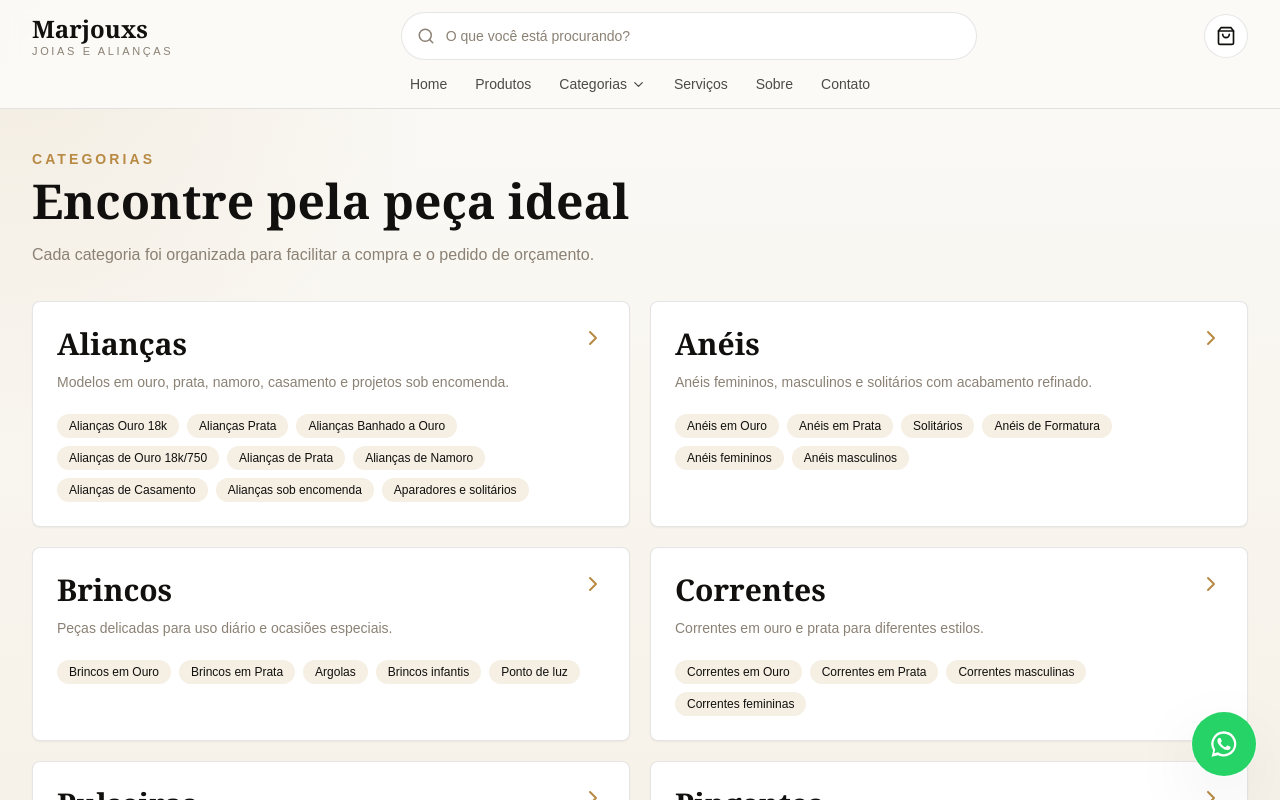
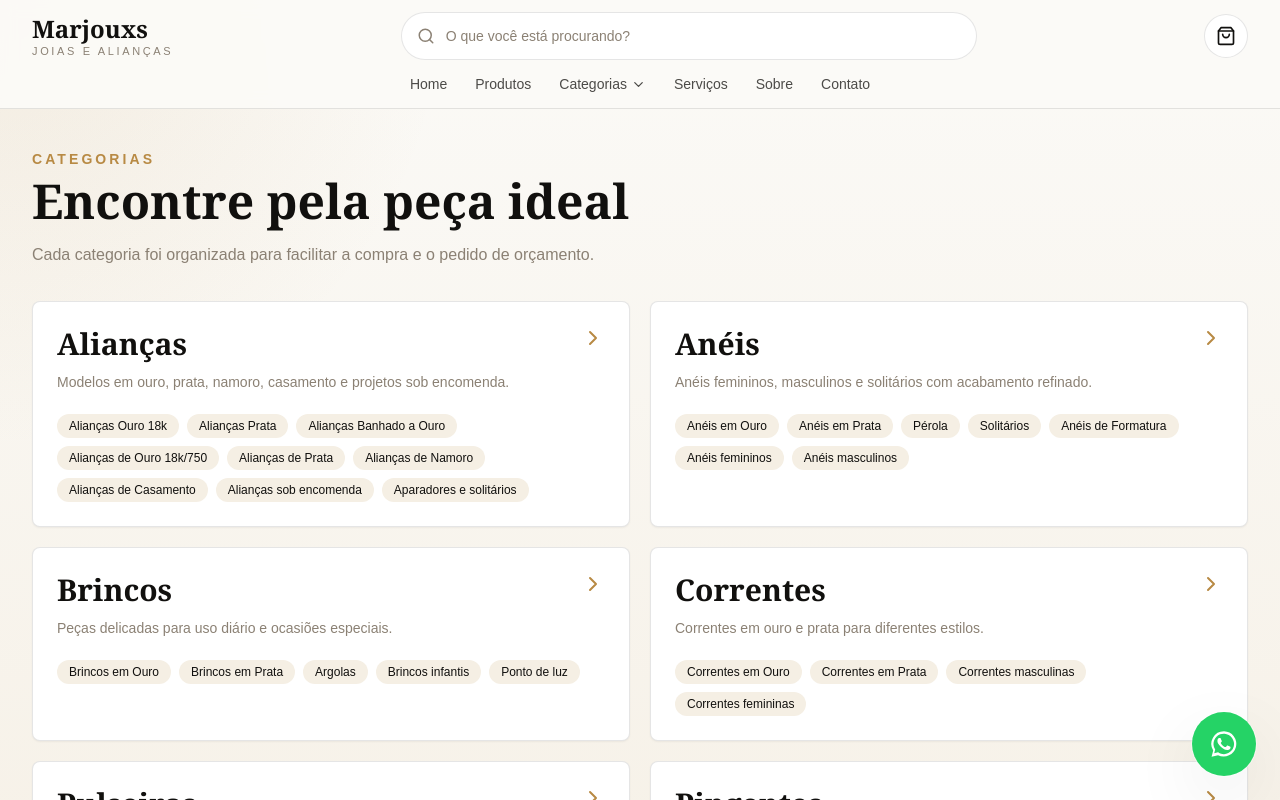
Before and after one commit to thaiinaratm-cyber/marjouxs-ecommerce, a Next.js app: page /categorias in a window 1280 px wide. Shown: the top 800 px of the page. Built offline with nearby package versions, Linux system fonts and the light colour scheme.

Commit message:
Adiciona categoria de aneis de perola

```diff
--- a/app/categorias/[slug]/page.tsx
+++ b/app/categorias/[slug]/page.tsx
@@ -16,6 +16,7 @@ const categoryFilters: Record<string, { label: string; slug: string }[]> = {
   aneis: [
     { label: "Ouro 18k", slug: "ouro-18k" },
     { label: "Prata 950", slug: "prata-950" },
+    { label: "Pérola", slug: "perola" },
     { label: "Formatura", slug: "formatura" }
   ],
   brincos: [
@@ -102,6 +103,10 @@ function matchesProductFilter(product: Product, selectedFilter: string) {
 
   if (selectedFilter === "formatura") {
     return text.includes("formatura") || subcategory.includes("formatura");
+  }
+
+  if (selectedFilter === "perola") {
+    return text.includes("perola") || subcategory.includes("perola");
   }
 
   if (selectedFilter === "infantil") {
--- a/components/header.tsx
+++ b/components/header.tsx
@@ -31,6 +31,7 @@ const categoryMenu = [
     subcategories: [
       { label: "Ouro 18k", href: "/categorias/aneis?subcategoria=ouro-18k" },
       { label: "Prata 950", href: "/categorias/aneis?subcategoria=prata-950" },
+      { label: "Pérola", href: "/categorias/aneis?subcategoria=perola" },
       { label: "Formatura", href: "/categorias/aneis?subcategoria=formatura" }
     ]
   },
--- a/data/categories.ts
+++ b/data/categories.ts
@@ -28,7 +28,7 @@ export const categories: Category[] = [
     name: "Anéis",
     slug: "aneis",
     description: "Anéis femininos, masculinos e solitários com acabamento refinado.",
-    subcategories: ["Anéis em Ouro", "Anéis em Prata", "Solitários", "Anéis de Formatura", "Anéis femininos", "Anéis masculinos"]
+    subcategories: ["Anéis em Ouro", "Anéis em Prata", "Pérola", "Solitários", "Anéis de Formatura", "Anéis femininos", "Anéis masculinos"]
   },
   {
     name: "Brincos",
```
